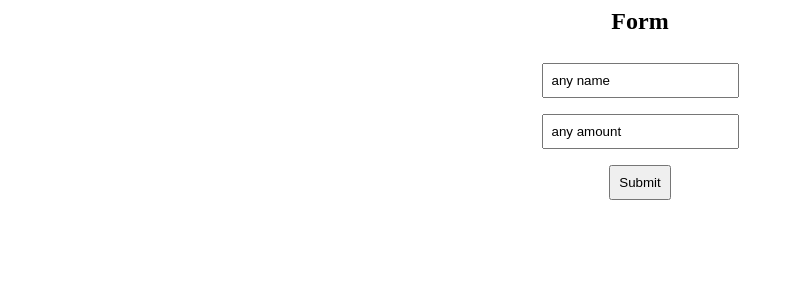
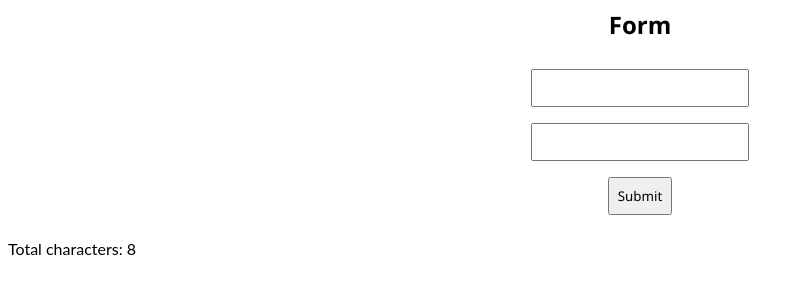
Before and after one commit to codingSlate/useReducer, a React (Create React App) app: page / in a window 1280 px wide. Shown: the top 300 px of the page, without its empty margins (0-800 px from the left). Built offline with nearby package versions, Linux system fonts and the light colour scheme.

Commit message:
count error fixed

```diff
--- a/src/components/Form.css
+++ b/src/components/Form.css
@@ -1,12 +1,11 @@
-
-form{
+form {
   display: flex;
   flex-direction: column;
 }
 
 .input {
-  margin: .5rem auto;
-  padding: .5rem;
+  margin: 0.5rem auto;
+  padding: 0.5rem;
   /* width: 90%;
   max-width: 40rem; */
 }
@@ -16,6 +15,11 @@ form{
   font-weight: bold;
 }
 
+.input-error {
+  text-align: center;
+  font-size: 12px;
+  color: tomato;
+}
 .input input {
   font: inherit;
   display: block;
--- a/src/components/Form.js
+++ b/src/components/Form.js
@@ -2,46 +2,78 @@ import React from 'react';
 import './Form.css';
 import { useState, useEffect, useReducer } from 'react';
 
-const formReducerFn = (latestState, action) => {
-  if (action.type === 'NAME') {
-    return { ...latestState, userName: action.value };
-  }
-  if (action.type === 'AMOUNT') {
-    return { ...latestState, userAmount: action.value };
-  }
+// -------------------------------------------- reducer function that is called when action trigger
+// const formReducerFn = (latestState, action) => {
+//   if (action.type === 'NAME') {
+//     return { ...latestState, userName: action.value };
+//   }
+//   if (action.type === 'AMOUNT') {
+//     return { ...latestState, userAmount: action.value };
+//   }
 
-  // default value
-  return { userName: 'Name', userAmount: 'Amount' };
-};
+//   // default value
+//   return { userName: 'Name', userAmount: 'Amount' };
+// };
+// --------------------------------------------
+function Form() {
+  // -------------------------------------------- useReducer
+  // const [formReducer, setFormReducer] = useReducer(formReducerFn, {
+  //   userName: 'Enter Name',
+  //   userAmount: 'Enter Amount',
+  // });
 
-function Form() {
-  const [formReducer, setFormReducer] = useReducer(formReducerFn, {
-    userName: 'Enter Name',
-    userAmount: 'Enter Amount',
-  });
-
+  // -------------------------------------------- useState
   const [form, setForm] = useState({
     userName: 'any name',
     userAmount: 'any amount',
   });
 
+  // count character
+  const [countChar, setCountChar] = useState('');
+
+  // const [isValid, setIsValid] = useState(false);
+  // -------------------------------------------- useEffect
+  useEffect(() => {
+    let millisec = 500;
+    console.log('once');
+
+    const clearTimerID = setTimeout(() => {
+      if (form.userName.length > 0) {
+        console.log(`I am with cleanup 😃 ${millisec} milisecond`);
+        setCountChar((c) => (c = form.userName.length));
+      } else {
+        console.log(`should not be empty`);
+      }
+    }, millisec);
+
+    return () => {
+      clearTimeout(clearTimerID);
+    };
+  }, [form.userName, form.userAmount]);
+
+  // --------------------------------------------
   const nameChangeHandler = (e) => {
-    setFormReducer({ type: 'NAME', value: e.target.value });
     setForm((prevState) => {
       return { ...prevState, userName: e.target.value };
     });
+    // setFormReducer({ type: 'NAME', value: e.target.value });
   };
+
+  // --------------------------------------------
   const amountChangeHandler = (e) => {
-    setFormReducer({ type: 'AMOUNT', value: e.target.value });
     setForm((prevState) => {
       return { ...prevState, userAmount: e.target.value };
     });
+    // setFormReducer({ type: 'AMOUNT', value: e.target.value });
+    console.log('ssssssssss', countChar);
   };
 
+  // --------------------------------------------
   const formSubmitHandler = (e) => {
     e.preventDefault();
-   setForm({userName:'', userAmount:''}) // reset form after submit
+    setForm({ userName: '', userAmount: '' }); // reset form after submit
   };
+  // --------------------------------------------
 
   return (
     <>
@@ -50,18 +82,24 @@ function Form() {
         <input
           className="input"
           type="text"
-          value={form.userName}
+          // value={form.userName}
           onChange={nameChangeHandler}
         />
+        {/* {!isValid && (
+          <span className="input-error">Name should not be empty</span>
+        )} */}
         <input
           className="input"
           type="text"
-          value={form.userAmount}
+          // value={form.userAmount}
           onChange={amountChangeHandler}
         />
-
+        {/* {!isValid && (
+          <span className="input-error">Amount should not be empty</span>
+        )} */}
         <input className="input" type="submit" />
       </form>
+      <p>Total characters: {countChar}</p>
     </>
   );
 }
--- a/src/style.css
+++ b/src/style.css
@@ -1,5 +1,6 @@
 * {
   box-sizing: border-box;
+  font-family: 'Segoe UI', sans-serif;
 }
 
 h1,
```
